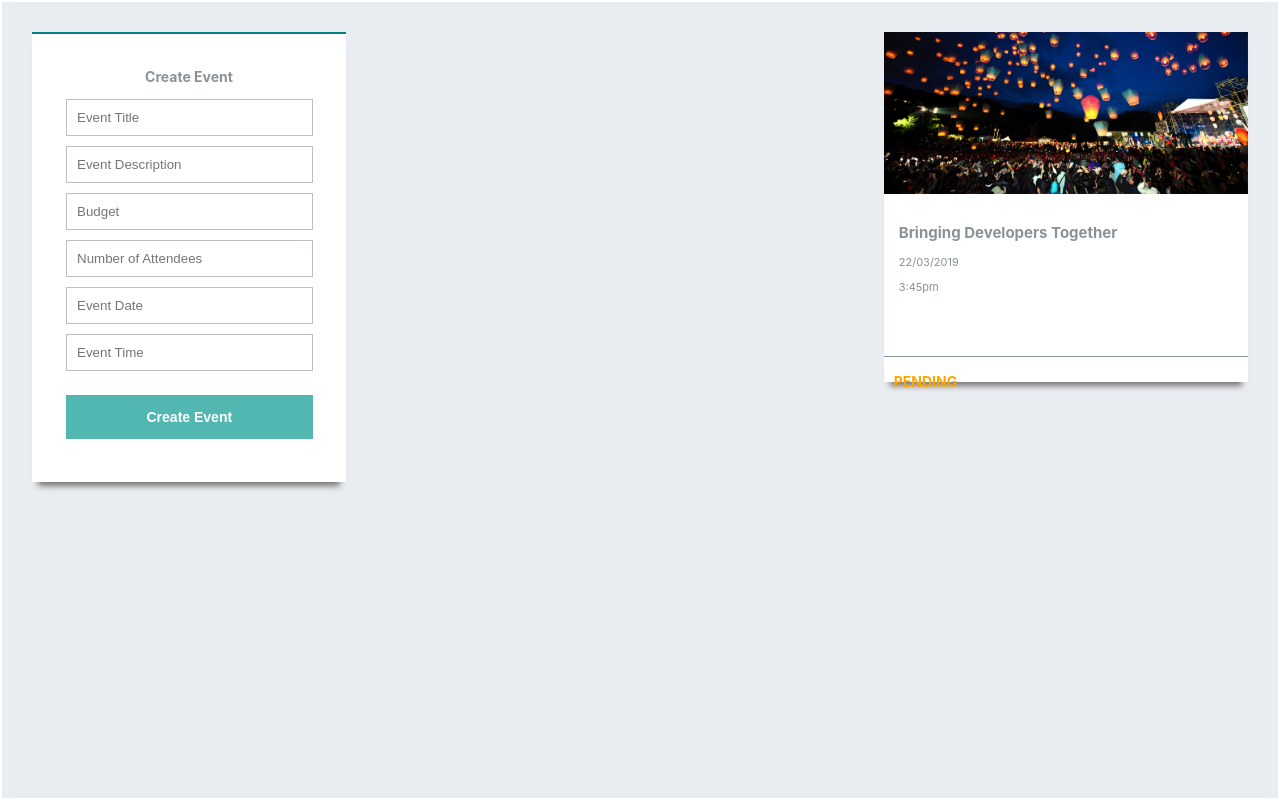
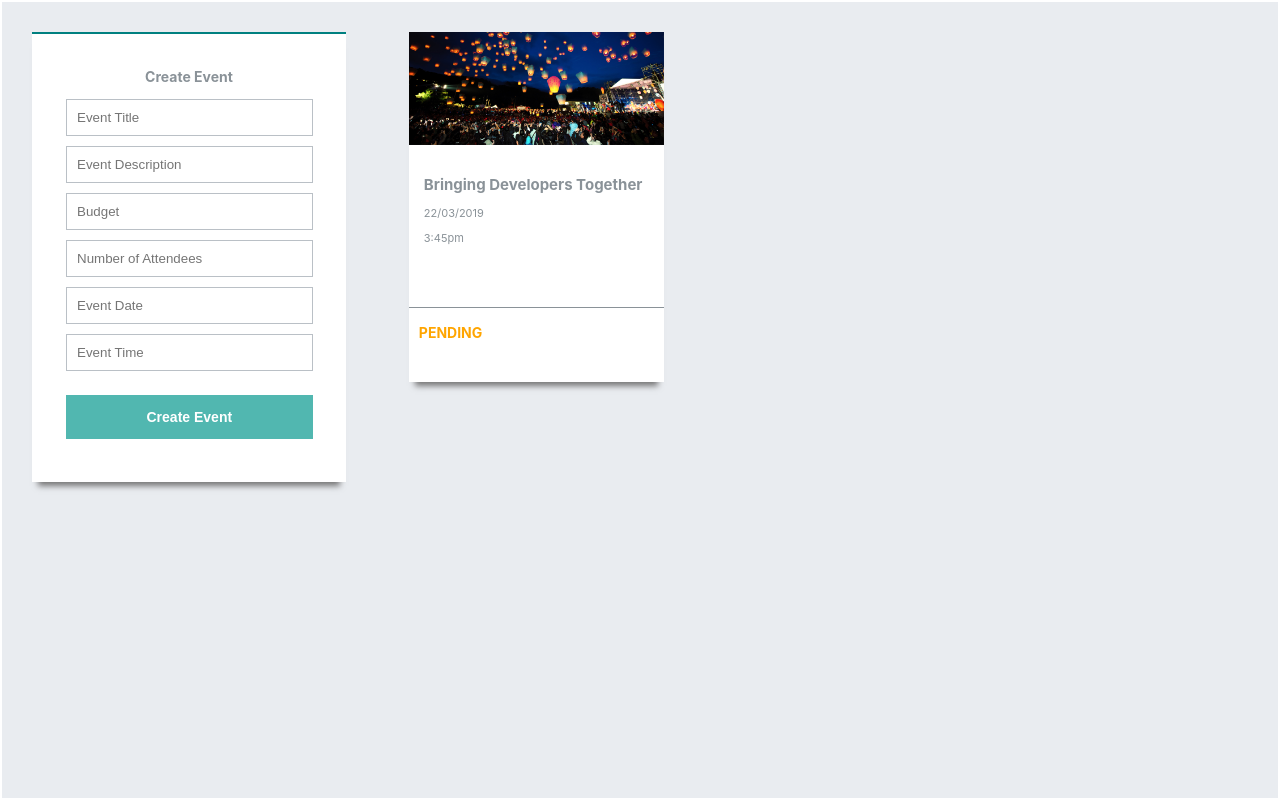
Before and after one commit to corporate-event-planner-webeu/corporate-event-planner-frontend, a React (Create React App) app: page /dashboard in a window 1280 px wide. Built offline with nearby package versions, Linux system fonts and the light colour scheme.

Commit message:
Feat: Style the dashboard component

```diff
--- a/src/views/Dashboard.js
+++ b/src/views/Dashboard.js
@@ -2,6 +2,7 @@ import React, { Component } from 'react';
 import AddEvent from '../components/AddEvent';
 import Event from '../components/Event';
 import styled from 'styled-components';
+import { Link } from 'react-router-dom';
 
 const MainDiv = styled.div`
   justify-content: space-between;
@@ -13,16 +14,30 @@ const MainDiv = styled.div`
   text-align: left;
 
   display: flex;
+`;
+
+const EventsMainDiv = styled.div`
+  width: 70%;
+  display: flex;
   flex-wrap: wrap;
+
+  a {
+    color: rgb(138, 146, 152);
+    text-decoration: none;
+  }
 `;
 
 export default class Dashboard extends Component {
     render() {
         return (
-            <MainDiv>
-                <AddEvent />
+          <MainDiv>
+            <AddEvent />
+            <EventsMainDiv>
+              <Link to="/events/1">
                 <Event />
-            </MainDiv>
-        )
+              </Link>
+            </EventsMainDiv>
+          </MainDiv>
+        );
     }
 }
```
